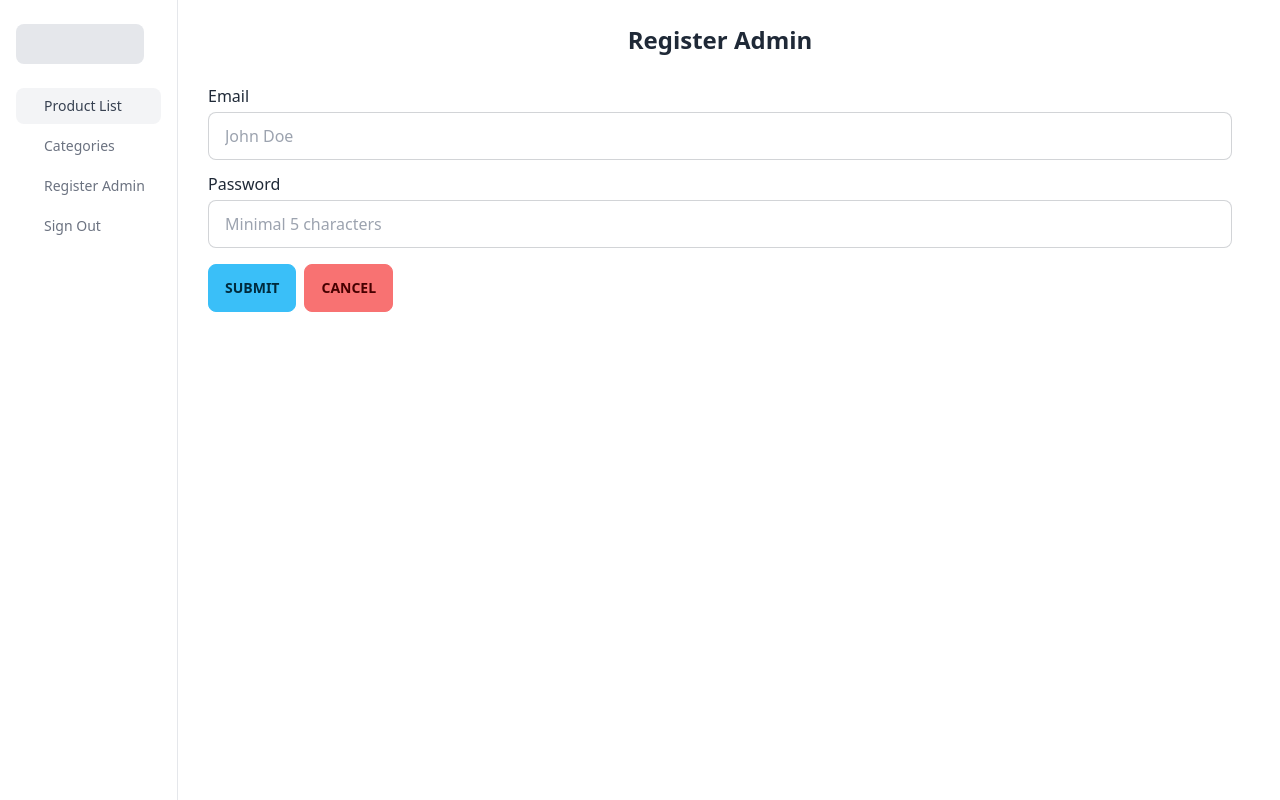
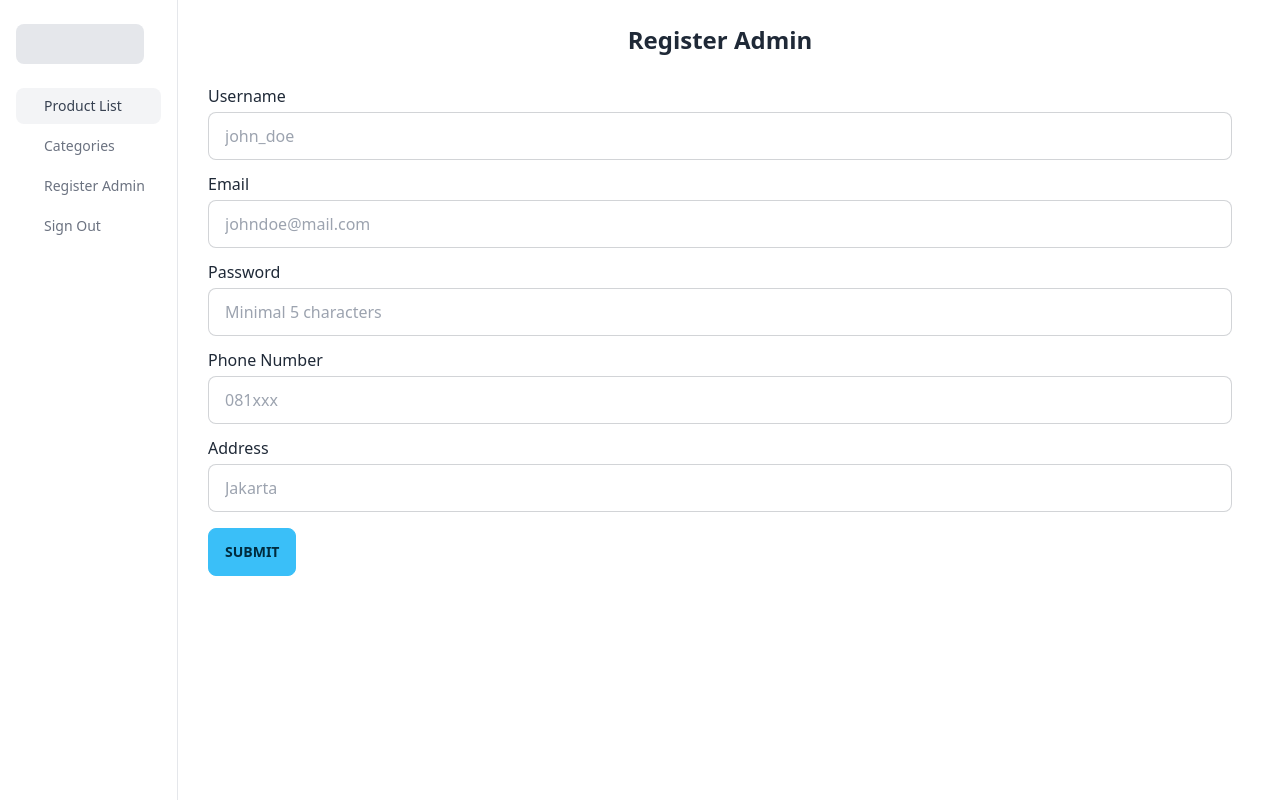
Before and after one commit to ersakantibelva/this-is-august-reactjs, a React (Create React App) app in the folder client-admin/: page /register in a window 1280 px wide. Built offline with nearby package versions, Linux system fonts and the light colour scheme; sample sign-in values are in the browser's storage.

Commit message:
Add: action addUser, hnadleChangeInput and handleAddUser in register user page

```diff
--- /dev/null
+++ b/client-admin/src/stores/actions/user/actionCreator.js
@@ -0,0 +1,18 @@
+export const addUser = (payload) => {
+  return (dispatch, getState) => {
+    fetch('http://localhost:3000/users', {
+      method: 'POST',
+      headers: {
+        'Content-Type': 'application/json'
+      },
+      body: JSON.stringify(payload)
+    })
+    .then((res) => {
+      if(!res.ok) throw new Error('Error')
+      return res.json()
+    })
+    .then((data) => {
+      console.log(data, 'Success to add admin ');
+    })
+  }
+}
--- a/client-admin/src/views/RegisterPage.js
+++ b/client-admin/src/views/RegisterPage.js
@@ -1,26 +1,101 @@
+import { useState } from "react";
+import { useDispatch } from "react-redux";
+import { addUser } from "../stores/actions/user/actionCreator";
+
 export default function RegisterPage() {
+  const dispatch = useDispatch()
+  const [formUser, setFormUser] = useState({
+    username: '',
+    email: '',
+    password: '',
+    phoneNumber: '',
+    Address: ''
+  })
+
+  function handleChangeInput(e) {
+    const { name, value } = e.target
+    const newInput = {
+      ...formUser,
+      [name]: value
+    }
+
+    setFormUser(newInput)
+  }
+
+  function handleAddUser(e) {
+    e.preventDefault()
+    const newInput = {
+      ...formUser,
+      role: 'Admin'
+    }
+
+    dispatch(addUser(newInput))
+    setFormUser({
+      username: '',
+      email: '',
+      password: '',
+      phoneNumber: '',
+      Address: ''
+    })
+  }
+
   return (
     <>
-      <h1 className="font-bold text-2xl mb-4 text-center">Register Admin</h1>
+      <h1 className="mb-4 text-2xl font-bold text-center">Register Admin</h1>
 
-      <form className="flex flex-col">
-        <label className="font-medium mb-1 mt-3">Email</label>
+      <form onSubmit={handleAddUser} className="flex flex-col">
+        <label className="mt-3 mb-1 font-medium">Username</label>
         <input
-          type="email"
-          placeholder="John Doe"
+          name="username"
+          value={formUser.username}
+          onChange={handleChangeInput}
+          type="text"
+          placeholder="john_doe"
           className="input input-bordered"
         />
 
-        <label className="font-medium mb-1 mt-3">Password</label>
+        <label className="mt-3 mb-1 font-medium">Email</label>
         <input
+          name="email"
+          value={formUser.email}
+          onChange={handleChangeInput}
+          type="email"
+          placeholder="johndoe@mail.com"
+          className="input input-bordered"
+        />
+
+        <label className="mt-3 mb-1 font-medium">Password</label>
+        <input
+          name="password"
+          value={formUser.password}
+          onChange={handleChangeInput}
           type="password"
           placeholder="Minimal 5 characters"
           className="input input-bordered"
         />
 
+        <label className="mt-3 mb-1 font-medium">Phone Number</label>
+        <input
+          name="phoneNumber"
+          value={formUser.phoneNumber}
+          onChange={handleChangeInput}
+          type="tel"
+          placeholder="081xxx"
+          className="input input-bordered"
+        />
+
+        <label className="mt-3 mb-1 font-medium">Address</label>
+        <input
+          name="Address"
+          value={formUser.Address}
+          onChange={handleChangeInput}
+          type="text"
+          placeholder="Jakarta"
+          className="input input-bordered"
+        />
+
         <div className="flex gap-2 mt-4">
-          <button className="btn btn-info">Submit</button>
-          <button className="btn btn-error">Cancel</button>
+          <button type="submit" className="btn btn-info">Submit</button>
         </div>
       </form>
     </>
```
Also changed, not shown: client-admin/src/stores/actions/user/actionTypes.js (added), 1 other file (tests, documents, lock files or other folders).
